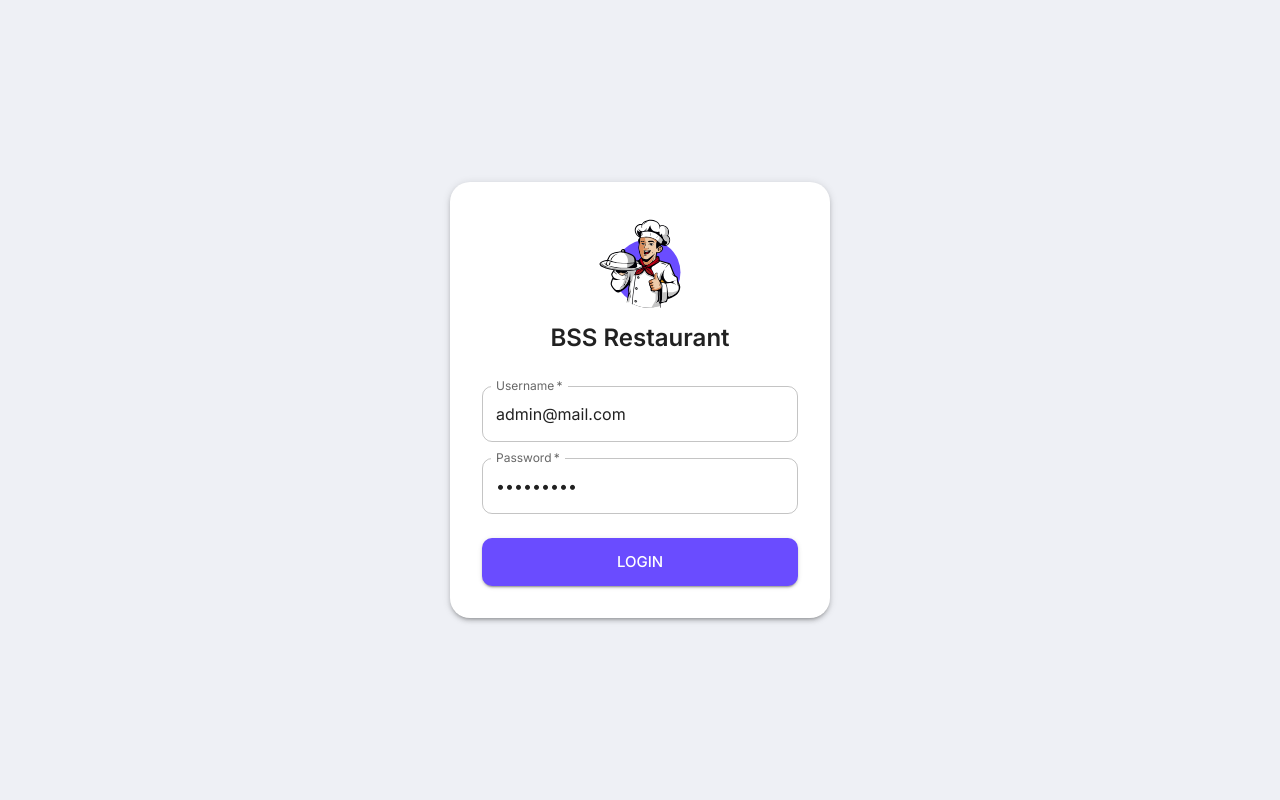
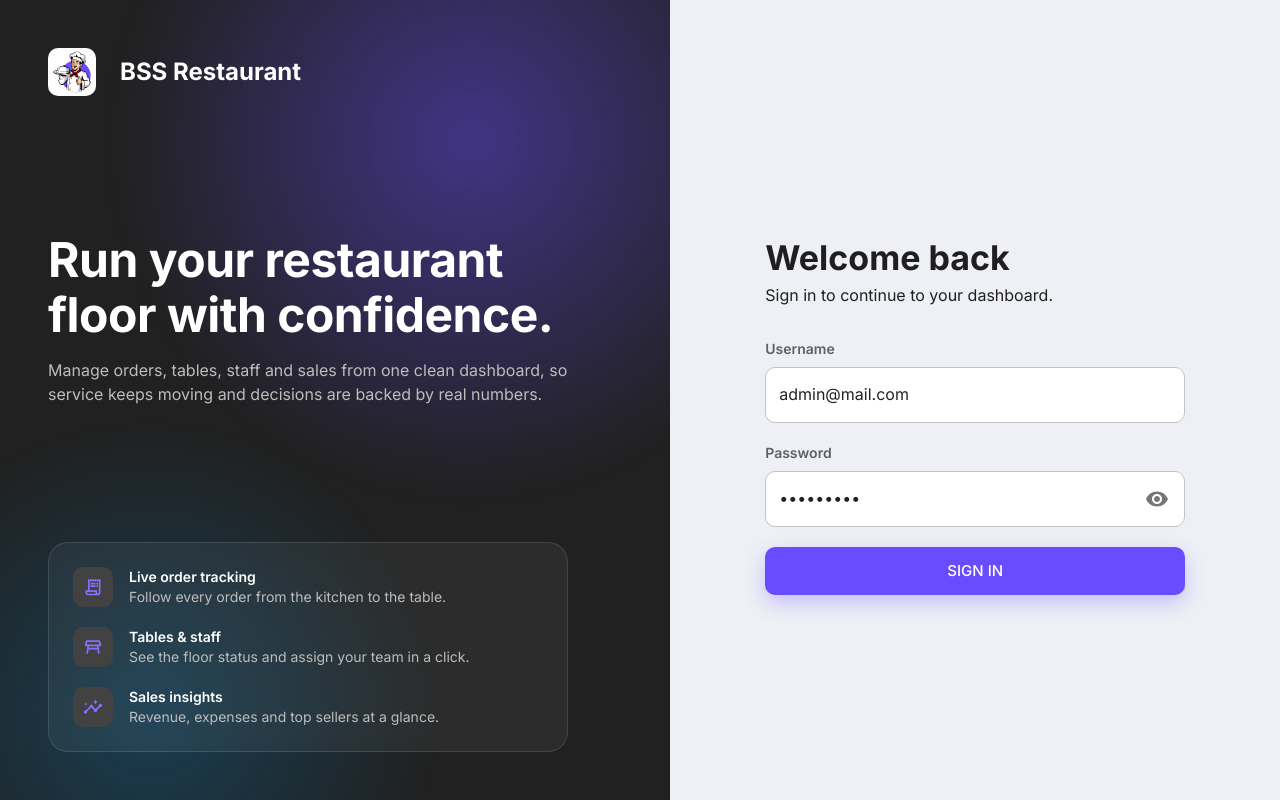
Before and after one commit to osama-bq/bss-restaurant, a React (Vite) app: page /login in a window 1280 px wide. Built offline with nearby package versions, Linux system fonts and the light colour scheme.

Commit message:
feat: enhance login functionality with error handling and improved user feedback

```diff
--- a/src/features/auth/Login.tsx
+++ b/src/features/auth/Login.tsx
@@ -1,101 +1,364 @@
-import { Box, Button, Paper, TextField, Typography } from "@mui/material";
-import { Form, useNavigation } from "react-router-dom";
+import {
+  Alert,
+  Box,
+  Button,
+  IconButton,
+  InputAdornment,
+  Stack,
+  TextField,
+  Typography,
+  alpha,
+} from "@mui/material";
+import {
+  InsightsOutlined,
+  ReceiptLongOutlined,
+  TableRestaurantOutlined,
+  Visibility,
+  VisibilityOff,
+} from "@mui/icons-material";
+import { keyframes } from "@mui/material/styles";
+import type { ReactNode } from "react";
+import { useState } from "react";
+import { Form, useActionData, useNavigation } from "react-router-dom";
 
 import logo from "../../assets/logo.svg";
 
+const BRAND = "BSS Restaurant";
+
+const DEFAULT_PASS = "Admin@123";
+
+const FEATURES = [
+  {
+    icon: <ReceiptLongOutlined fontSize="small" />,
+    title: "Live order tracking",
+    description: "Follow every order from the kitchen to the table.",
+  },
+  {
+    icon: <TableRestaurantOutlined fontSize="small" />,
+    title: "Tables & staff",
+    description: "See the floor status and assign your team in a click.",
+  },
+  {
+    icon: <InsightsOutlined fontSize="small" />,
+    title: "Sales insights",
+    description: "Revenue, expenses and top sellers at a glance.",
+  },
+];
+
+const driftA = keyframes`
+  0% { transform: translate(0px, 0px) scale(1); }
+  50% { transform: translate(80px, 120px) scale(1.15); }
+  100% { transform: translate(-40px, 60px) scale(0.9); }
+`;
+
+const driftB = keyframes`
+  0% { transform: translate(0px, 0px) scale(1); }
+  50% { transform: translate(-100px, -80px) scale(0.85); }
+  100% { transform: translate(60px, -120px) scale(1.1); }
+`;
+
+const glowSx = {
+  position: "absolute",
+  borderRadius: "50%",
+  pointerEvents: "none",
+  willChange: "transform",
+  "@media (prefers-reduced-motion: reduce)": { animation: "none" },
+} as const;
+
+const inputSx = {
+  "& .MuiOutlinedInput-root": {
+    bgcolor: "background.paper",
+    borderRadius: 1,
+  },
+};
+
 export default function LoginPage() {
   const navigation = useNavigation();
+  const actionData = useActionData() as { error?: string } | undefined;
+  const [showPassword, setShowPassword] = useState(false);
+
+  const isSubmitting = navigation.state === "submitting";
 
   return (
     <Box
       sx={{
         minHeight: "100vh",
-        display: "flex",
-        justifyContent: "center",
-        alignItems: "center",
-        bgcolor: "background.default",
+        display: "grid",
+        gridTemplateColumns: { xs: "1fr", md: "1.1fr 1fr" },
       }}
     >
-      <Paper
-        elevation={3}
+      <Box
         sx={{
-          width: 380,
-          p: 4,
-          borderRadius: 2,
+          display: { xs: "none", md: "flex" },
+          flexDirection: "column",
+          justifyContent: "space-between",
+          position: "relative",
+          overflow: "hidden",
+          p: 6,
+          color: "common.white",
+          bgcolor: "grey.900",
         }}
       >
-        {/* Logo + Brand */}
         <Box
-          sx={{
-            display: "flex",
-            flexDirection: "column",
-            alignItems: "center",
-            mb: 4,
-          }}
+          aria-hidden
+          sx={(theme) => ({
+            ...glowSx,
+            top: -220,
+            right: -160,
+            width: 720,
+            height: 720,
+            background: `radial-gradient(
+              circle,
+              ${alpha(theme.palette.primary.main, 0.45)} 0%,
+              ${alpha(theme.palette.primary.main, 0)} 70%
+            )`,
+            filter: "blur(14px)",
+            animation: `${driftA} 9s ease-in-out infinite alternate`,
+          })}
+        />
+
+        <Box
+          aria-hidden
+          sx={(theme) => ({
+            ...glowSx,
+            bottom: -220,
+            left: -160,
+            width: 620,
+            height: 620,
+            background: `radial-gradient(circle, ${alpha(theme.palette.info.main, 0.28)}, transparent 65%)`,
+            filter: "blur(10px)",
+            animation: `${driftB} 13s ease-in-out infinite alternate`,
+          })}
+        />
+
+        <Stack
+          direction="row"
+          spacing={3}
+          sx={{ alignItems: "center", position: "relative" }}
         >
-          <Box
-            component="img"
-            src={logo}
-            alt="BSS Restaurant"
-            sx={{
-              width: 100,
-              height: 100,
-              objectFit: "contain",
-              mb: 1,
-            }}
-          />
+          <LogoTile size={48} />
 
-          <Typography variant="h5" sx={{ fontWeight: 600 }}>
-            BSS Restaurant
+          <Typography variant="h5" sx={{ fontWeight: 700 }}>
+            {BRAND}
           </Typography>
-        </Box>
+        </Stack>
 
-        {/* Login Form */}
-        <Box
-          component={Form}
-          method="post"
-          sx={{
-            display: "flex",
-            flexDirection: "column",
-            gap: 2,
-          }}
+        <Stack spacing={2} sx={{ position: "relative", maxWidth: 520 }}>
+          <Typography
+            variant="h3"
+            sx={{ fontWeight: 700, lineHeight: 1.15, letterSpacing: -0.5 }}
+          >
+            Run your restaurant floor with confidence.
+          </Typography>
+
+          <Typography variant="body1" sx={{ color: "grey.400" }}>
+            Manage orders, tables, staff and sales from one clean dashboard, so
+            service keeps moving and decisions are backed by real numbers.
+          </Typography>
+        </Stack>
+
+        <Stack
+          spacing={2.5}
+          sx={(theme) => ({
+            position: "relative",
+            maxWidth: 520,
+            p: 3,
+            borderRadius: 2,
+            border: 1,
+            borderColor: alpha(theme.palette.common.white, 0.12),
+            bgcolor: alpha(theme.palette.common.white, 0.05),
+            backdropFilter: "blur(8px)",
+          })}
         >
-          <TextField
-            name="username"
-            label="Username"
-            type="text"
-            fullWidth
-            required
-            autoComplete="username"
-            defaultValue="admin@mail.com"
-          />
+          {FEATURES.map((feature) => (
+            <Stack
+              key={feature.title}
+              direction="row"
+              spacing={2}
+              sx={{ alignItems: "center" }}
+            >
+              <Box
+                sx={{
+                  display: "flex",
+                  alignItems: "center",
+                  justifyContent: "center",
+                  flexShrink: 0,
+                  width: 40,
+                  height: 40,
+                  borderRadius: 1,
+                  color: "primary.light",
+                  bgcolor: "grey.800",
+                }}
+              >
+                {feature.icon}
+              </Box>
 
-          <TextField
-            name="password"
-            label="Password"
-            type="password"
-            fullWidth
-            required
-            autoComplete="current-password"
-            defaultValue="Admin@123"
-          />
+              <div>
+                <Typography variant="body2" sx={{ fontWeight: 600 }}>
+                  {feature.title}
+                </Typography>
 
-          <Button
-            loading={navigation.state === "submitting"}
-            loadingPosition="start"
-            type="submit"
-            variant="contained"
-            size="large"
-            fullWidth
-            sx={{
-              mt: 1,
-              py: 1.3,
-            }}
+                <Typography variant="body2" sx={{ color: "grey.400" }}>
+                  {feature.description}
+                </Typography>
+              </div>
+            </Stack>
+          ))}
+        </Stack>
+      </Box>
+
+      <Box
+        sx={{
+          display: "flex",
+          alignItems: "center",
+          justifyContent: "center",
+          p: 3,
+          bgcolor: "background.default",
+        }}
+      >
+        <Stack spacing={4} sx={{ width: "100%", maxWidth: 420 }}>
+          <Stack
+            direction="row"
+            spacing={1.5}
+            sx={{ display: { xs: "flex", md: "none" }, alignItems: "center" }}
           >
-            Login
-          </Button>
-        </Box>
-      </Paper>
+            <LogoTile size={40} bordered />
+
+            <Typography variant="h6" sx={{ fontWeight: 700 }}>
+              {BRAND}
+            </Typography>
+          </Stack>
+
+          <Stack spacing={0.5}>
+            <Typography variant="h4" sx={{ fontWeight: 700 }}>
+              Welcome back
+            </Typography>
+
+            <Typography variant="body1" color="text.secondary">
+              Sign in to continue to your dashboard.
+            </Typography>
+          </Stack>
+
+          <Stack component={Form} method="post" spacing={2.5}>
+            {actionData?.error && (
+              <Alert severity="error" variant="outlined">
+                {actionData.error}
+              </Alert>
+            )}
+
+            <Stack spacing={1}>
+              <FieldLabel htmlFor="username">Username</FieldLabel>
+
+              <TextField
+                id="username"
+                name="username"
+                type="text"
+                placeholder="Enter your username"
+                fullWidth
+                required
+                autoComplete="username"
+                defaultValue="admin@mail.com"
+                sx={inputSx}
+              />
+            </Stack>
+
+            <Stack spacing={1}>
+              <FieldLabel htmlFor="password">Password</FieldLabel>
+
+              <TextField
+                id="password"
+                name="password"
+                type={showPassword ? "text" : "password"}
+                placeholder="Enter your password"
+                fullWidth
+                required
+                autoComplete="current-password"
+                defaultValue={DEFAULT_PASS}
+                sx={inputSx}
+                slotProps={{
+                  input: {
+                    endAdornment: (
+                      <InputAdornment position="end">
+                        <IconButton
+                          edge="end"
+                          size="small"
+                          aria-label={
+                            showPassword ? "Hide password" : "Show password"
+                          }
+                          onClick={() => setShowPassword((prev) => !prev)}
+                        >
+                          {showPassword ? <VisibilityOff /> : <Visibility />}
+                        </IconButton>
+                      </InputAdornment>
+                    ),
+                  },
+                }}
+              />
+            </Stack>
+
+            <Button
+              loading={isSubmitting}
+              loadingPosition="start"
+              type="submit"
+              variant="contained"
+              size="large"
+              fullWidth
+              sx={(theme) => ({
+                mt: 1,
+                py: 1.4,
+                borderRadius: 1,
+                boxShadow: `0 8px 20px ${alpha(theme.palette.primary.main, 0.3)}`,
+              })}
+            >
+              Sign in
+            </Button>
+          </Stack>
+        </Stack>
+      </Box>
     </Box>
   );
 }
+
+function FieldLabel({
+  htmlFor,
+  children,
+}: {
+  htmlFor: string;
+  children: ReactNode;
+}) {
+  return (
+    <Typography
+      component="label"
+      htmlFor={htmlFor}
+      variant="body2"
+      sx={{ fontWeight: 600, color: "text.secondary" }}
+    >
+      {children}
+    </Typography>
+  );
+}
+
+function LogoTile({ size, bordered }: { size: number; bordered?: boolean }) {
+  return (
+    <Box
+      sx={{
+        display: "flex",
+        alignItems: "center",
+        justifyContent: "center",
+        width: size,
+        height: size,
+        borderRadius: 1,
+        bgcolor: "common.white",
+        border: bordered ? 1 : 0,
+        borderColor: "divider",
+      }}
+    >
+      <Box
+        component="img"
+        src={logo}
+        alt={BRAND}
+        sx={{ width: "95%", height: "95%", objectFit: "contain" }}
+      />
+    </Box>
+  );
+}
```
Also changed, not shown: src/features/auth/LoginAction.ts (+27 -11 lines).
